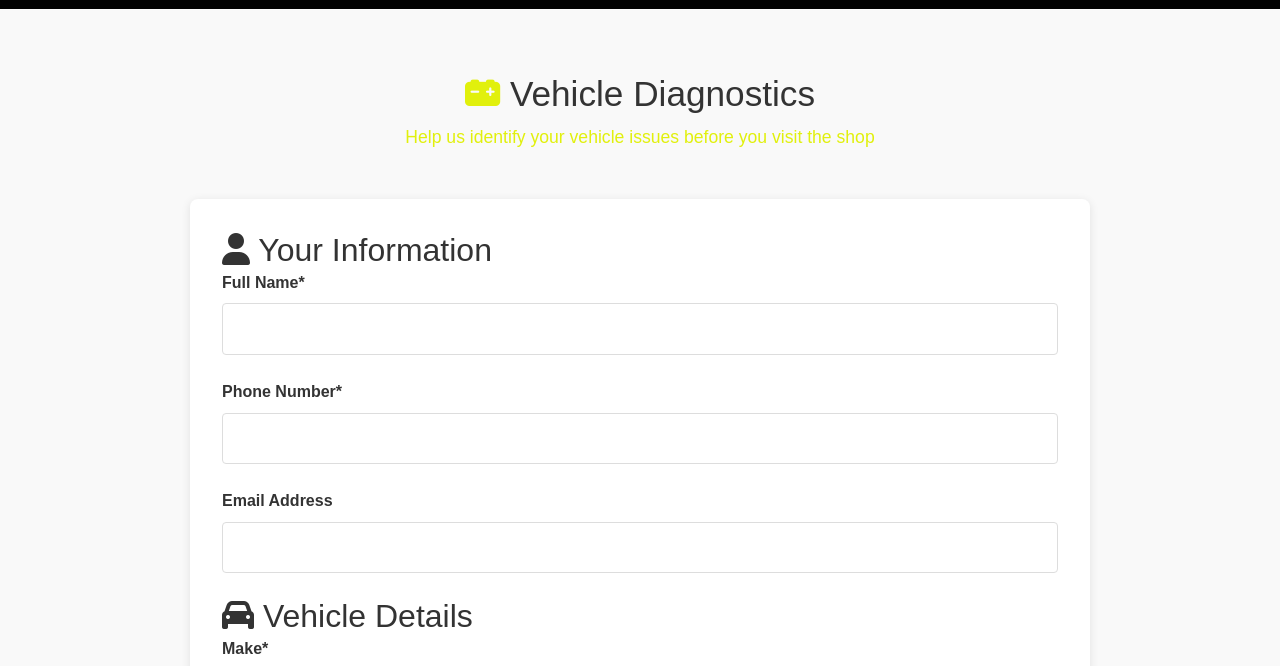
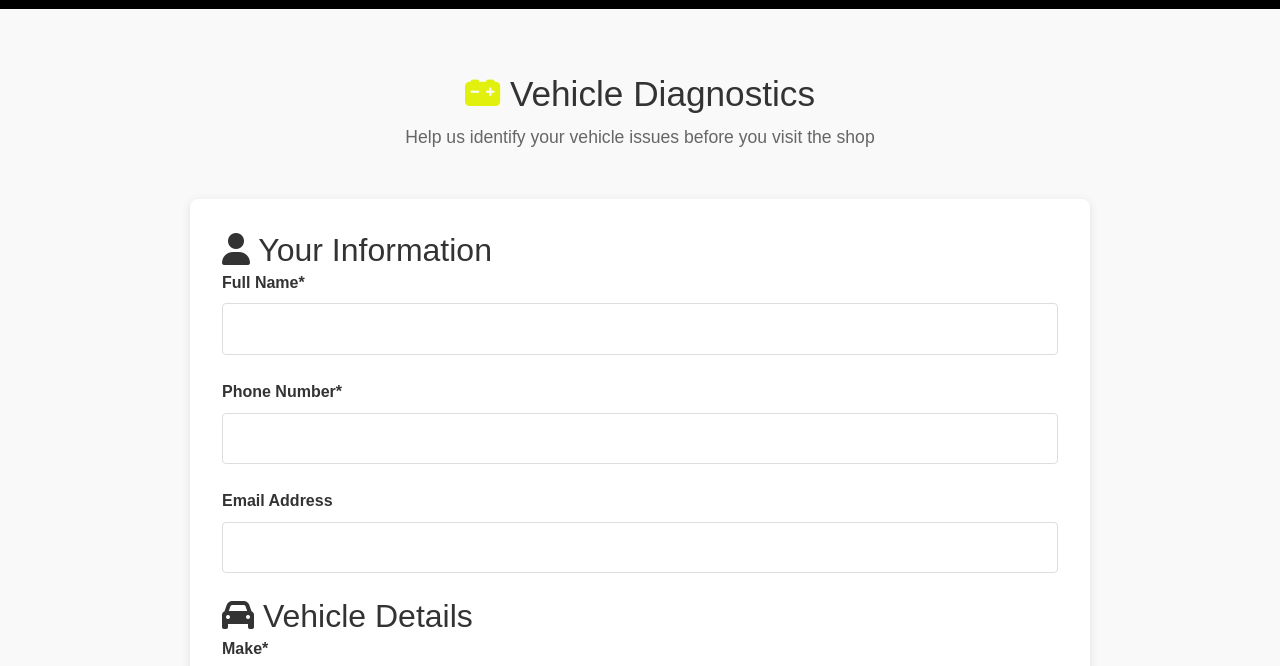
Before and after one commit to Ryan-Mosenyegi/wmd-assignment, a plain HTML site: page diagnostics.html in a window 1280 px wide. Shown: the part 103-769 px from the top of the page. Drawn offline with nearby package versions, Linux system fonts and the light colour scheme.

Commit message:
Update styles.css

```diff
--- a/styles.css
+++ b/styles.css
@@ -766,7 +766,7 @@ nav a:hover{
 
 .diagnostics-header .subtitle {
     font-size: 1.1rem;
-    color: #e1f00c;
+    color: #666;
 }
 
 .diagnostics-form-container {
```
